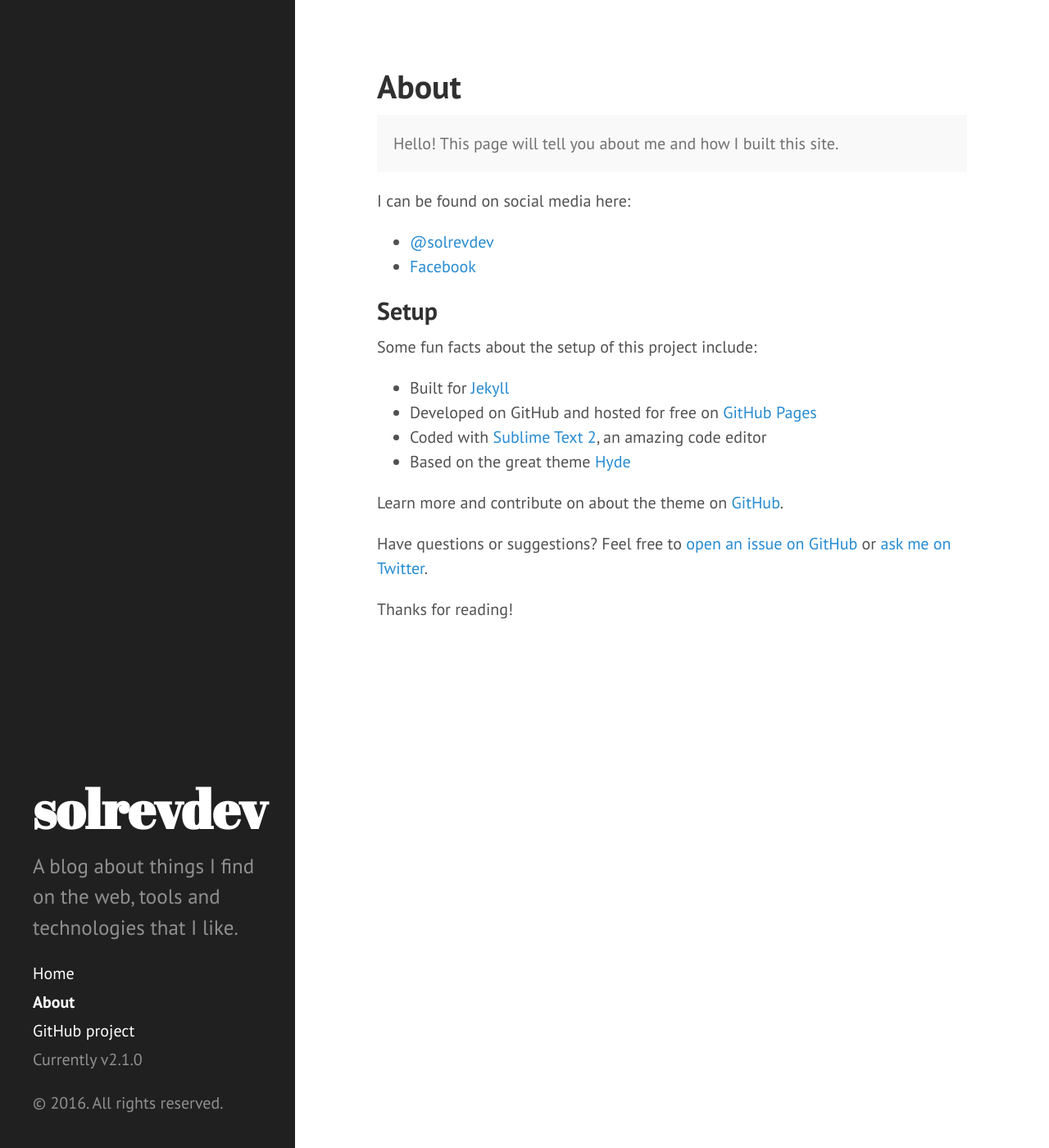
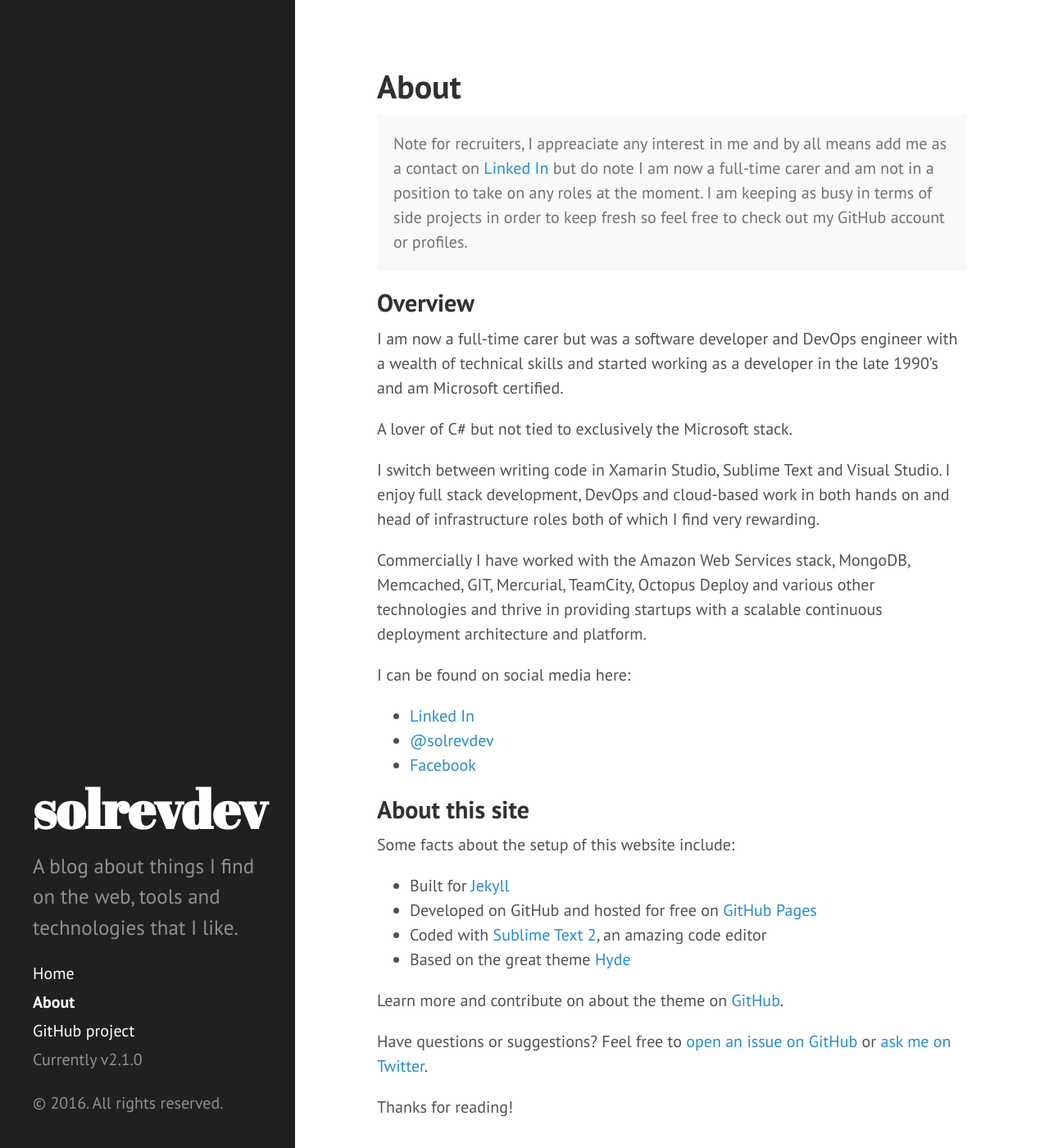
Before and after one commit to solrevdev/solrevdev.github.io, a Jekyll site: the page built from about/index.md, in a window 1280 px wide and 1400 px high. Shown: the whole window at 82% size. Built offline with Jekyll 4.4.1, drawn with Linux system fonts in a browser that asks for light colours.

Commit message:
updating about

```diff
--- a/about/index.md
+++ b/about/index.md
@@ -4,18 +4,30 @@ title: About
 ---
 
 <p class="message">
-  Hello! This page will tell you about me and how I built this site.
+	Note for recruiters, I appreaciate any interest in me and by all means add me as a contact on
+	<a href="https://www.linkedin.com/in/solrevdev">Linked In</a> but do note I am now a full-time carer and am not in a position to take on any roles at the moment. I am keeping as busy in terms of side projects in order to keep fresh so feel free to check out my GitHub account or profiles.
 </p>
+
+## Overview
+
+I am now a full-time carer but was a software developer and DevOps engineer with a wealth of technical skills and started working as a developer in the late 1990's and am Microsoft certified.
+
+A lover of C# but not tied to exclusively the Microsoft stack.
+
+I switch between writing code in Xamarin Studio, Sublime Text and Visual Studio. I enjoy full stack development, DevOps and cloud-based work in both hands on and head of infrastructure roles both of which I find very rewarding.
+
+Commercially I have worked with the Amazon Web Services stack, MongoDB, Memcached, GIT, Mercurial, TeamCity, Octopus Deploy and various other technologies and thrive in providing startups with a scalable continuous deployment architecture and platform.
 
 I can be found on social media here:
 
+* [Linked In](https://www.linkedin.com/in/solrevdev)
 * [@solrevdev](https://twitter.com/solrevdev)
 * [Facebook](https://www.facebook.com/solrevdevtechradar/)
 
 
-## Setup
+## About this site
 
-Some fun facts about the setup of this project include:
+Some facts about the setup of this website include:
 
 * Built for [Jekyll](http://jekyllrb.com)
 * Developed on GitHub and hosted for free on [GitHub Pages](https://pages.github.com)
```
Also changed, not shown: _posts/2016-07-06-my-new-jekyll-git-website.md (+1 -4 lines).
